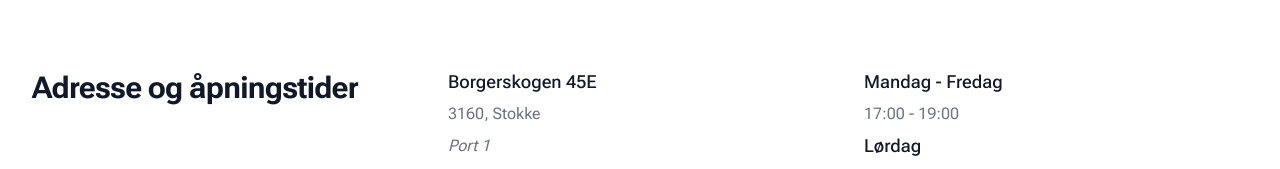
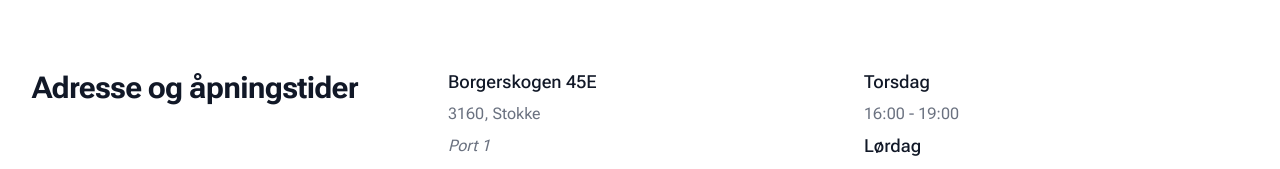
Before and after one commit to JoJe3003/AutoGT, a Next.js app: page /kontakt-oss in a window 1280 px wide. Shown: the part 767-936 px from the top of the page. Built offline with nearby package versions, Linux system fonts and the light colour scheme.

Commit message:
Update kontakt-oss.js

```diff
--- a/pages/kontakt-oss.js
+++ b/pages/kontakt-oss.js
@@ -93,10 +93,10 @@ function kontakt() {
 							</div>
 							<div>
 								<h3 className="text-lg font-medium leading-6 text-gray-900">
-									Mandag - Fredag
+									Torsdag
 								</h3>
 								<div className="my-2 text-base text-gray-500">
-									<p>17:00 - 19:00</p>
+									<p>16:00 - 19:00</p>
 								</div>
 								<h3 className="text-lg font-medium leading-6 text-gray-900">
 									Lørdag
```
